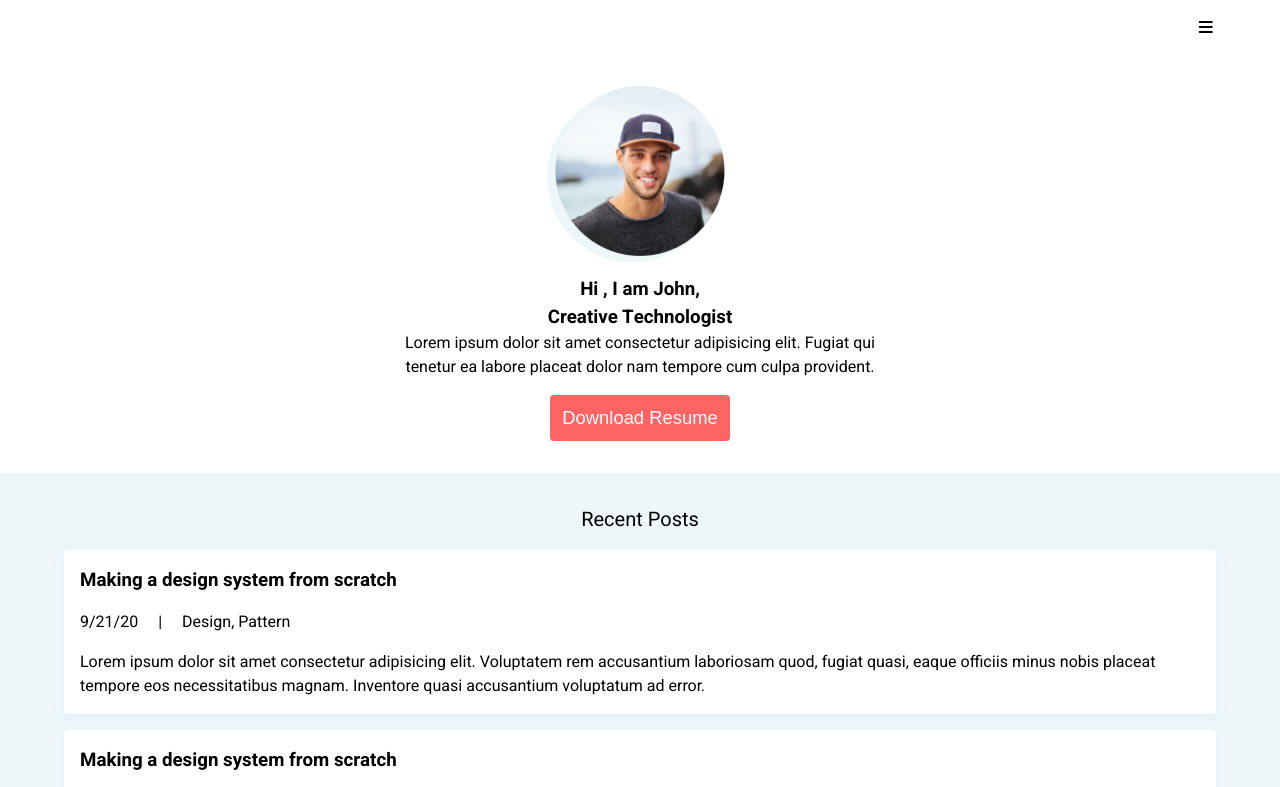
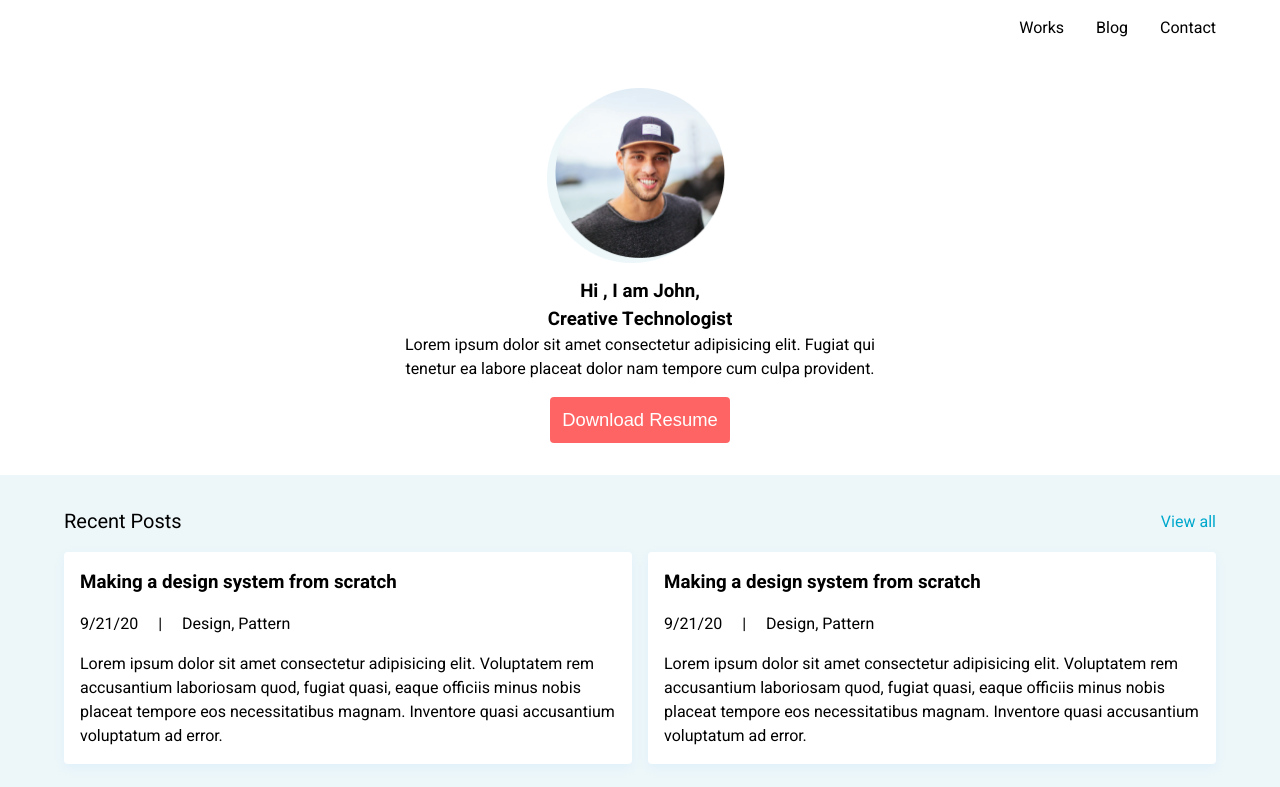
Before and after one commit to bh0mbalziyad/portfolio-ui-test, a plain HTML site: page index.html in a window 1280 px wide. Shown: the top 787 px of the page. Drawn offline with Linux system fonts and the light colour scheme.

Commit message:
Home page completed with desktop mode.

```diff
--- a/style.css
+++ b/style.css
@@ -142,6 +142,7 @@ header {
   color: #fff;
   font-size: 1.15rem;
   margin-top: 1rem;
+  cursor: pointer;
 }
 
 .posts-section {
@@ -256,3 +257,57 @@ header {
 .footer-copyright {
   margin-top: 1rem;
 }
+
+@media only screen and (min-width: 800px) {
+  .row {
+    display: flex;
+    flex-direction: row;
+  }
+
+  .mobile-nav,
+  .mobile-menu,
+  .mobile-nav__overlay {
+    display: none;
+  }
+
+  .desktop-nav {
+    display: flex;
+    justify-content: flex-end;
+  }
+
+  .nav_links {
+    display: flex;
+    gap: 2rem;
+  }
+
+  .nav_link_item {
+    list-style-type: none;
+  }
+
+  .nav_link_item a {
+    text-decoration: none;
+    color: #000;
+  }
+
+  .post-card + .post-card {
+    margin: 0;
+  }
+
+  .post-card__wrapper {
+    gap: 1rem;
+  }
+
+  .posts-controls {
+    justify-content: space-between;
+  }
+
+  .posts-controls__view-all {
+    display: inherit;
+    color: var(--color-secondary);
+    cursor: pointer;
+  }
+
+  .works-section {
+    text-align: start;
+  }
+}
```
